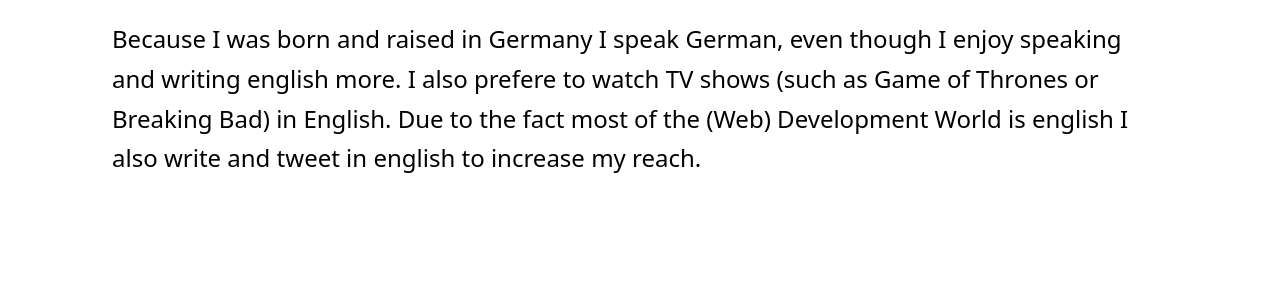
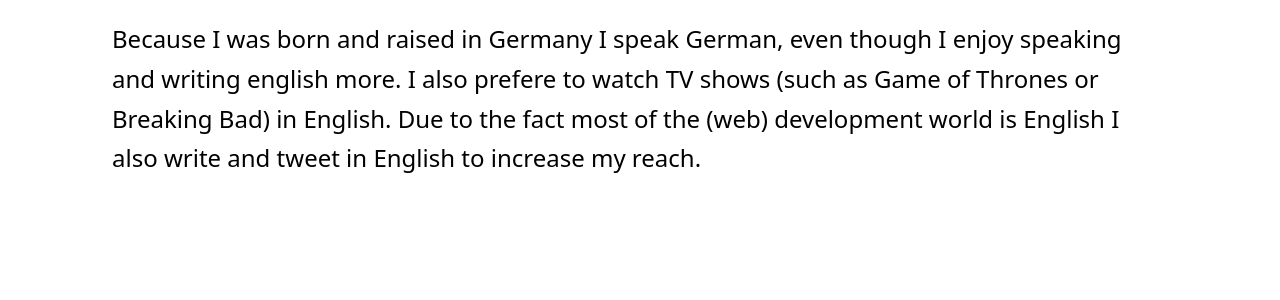
Before and after one commit to KevinGimbel/kevingimbel.github.io-old, a Jekyll site: the page built from cv.md, in a window 1280 px wide and 900 px high, scrolled down 2765 px. Shown: the part 299-599 px from the top of the window. Built offline with Jekyll 4.4.1, drawn with Linux system fonts in a browser that asks for light colours; some web fonts are replaced; comment, search, counter and statistics services are not loaded; some of the changed text lies outside the part shown.

Commit message:
fix capitals

```diff
--- a/cv.md
+++ b/cv.md
@@ -74,6 +74,6 @@
   <div class="card-content">
     <h4>Languages</h4>
     <p class="card-meta">German (native), English (fluent)</p>
-    <p>Because I was born and raised in Germany I speak German, even though I enjoy speaking and writing english more. I also prefere to watch TV shows (such as Game of Thrones or Breaking Bad) in English. Due to the fact most of the (Web) Development World is english I also write and tweet in english to increase my reach.</p>
+    <p>Because I was born and raised in Germany I speak German, even though I enjoy speaking and writing english more. I also prefere to watch TV shows (such as Game of Thrones or Breaking Bad) in English. Due to the fact most of the (web) development world is English I also write and tweet in English to increase my reach.</p>
   </div>
 </div>
```
Also changed, not shown: other parts of cv.md (+1 -1 lines).
